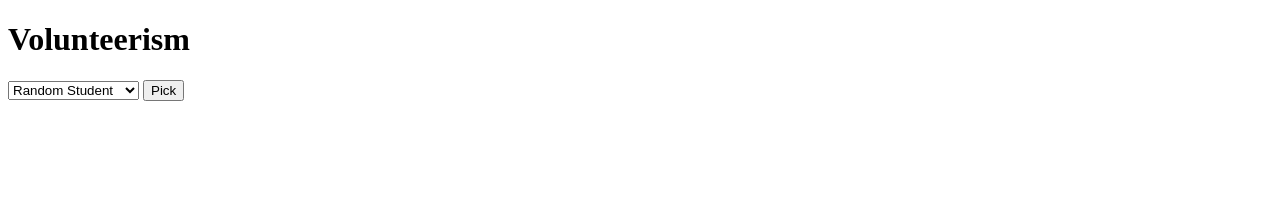
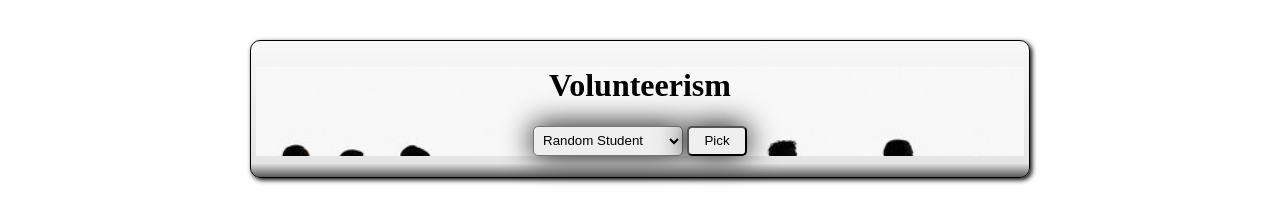
Before and after one commit to gregkorte/Volunteerism, a plain HTML site: page index.html in a window 1280 px wide. Drawn offline with Linux system fonts and the light colour scheme; no server answers.

Commit message:
Revisit project to clean up styling.

```diff
--- a/index.html
+++ b/index.html
@@ -7,6 +7,9 @@
         <link rel="stylesheet" href="main.css" type="text/css" />
     </head>
     <body>
+      <div class="container">
+        <div class="background">
+          <div class="input">
             <h1>Volunteerism</h1>
             <form id="generate-group">
               <select name="group-criteria">
@@ -21,6 +24,9 @@
             </form>
             <ul id="results">
             </ul>
-      <script src="main2.js"></script>
+          </div>
+        </div>
+      </div>
+      <script src="main.js"></script>
     </body>
 </html>
--- a/main.css
+++ b/main.css
@@ -1,3 +1,8 @@
+body {
+	margin: auto;
+	text-align: center;
+}
+
 .target {
   background: #eee;
 }
@@ -5,3 +10,63 @@
 .hidden {
   display: none;
 }
+
+.container {
+  border: 1px solid black;
+  min-height: 1px;
+	display: inline-block;
+	text-align: center;
+	border-radius: 10px;
+  box-shadow: 2px 2px 5px #000;
+  padding: 5px;
+  margin: 40px 5px 5px;
+  width: 60%;
+  background: rgb(248,248,248); /* Old browsers */
+  background: -moz-linear-gradient(top,  rgba(248,248,248,1) 0%, rgba(228,228,228,1) 90%, rgba(91,91,91,1) 100%); /* FF3.6+ */
+  background: -webkit-gradient(linear, left top, left bottom, color-stop(0%,rgba(248,248,248,1)), color-stop(90%,rgba(228,228,228,1)), color-stop(100%,rgba(91,91,91,1))); /* Chrome,Safari4+ */
+  background: -webkit-linear-gradient(top,  rgba(248,248,248,1) 0%,rgba(228,228,228,1) 90%,rgba(91,91,91,1) 100%); /* Chrome10+,Safari5.1+ */
+  background: -o-linear-gradient(top,  rgba(248,248,248,1) 0%,rgba(228,228,228,1) 90%,rgba(91,91,91,1) 100%); /* Opera 11.10+ */
+  background: -ms-linear-gradient(top,  rgba(248,248,248,1) 0%,rgba(228,228,228,1) 90%,rgba(91,91,91,1) 100%); /* IE10+ */
+  background: linear-gradient(to bottom,  rgba(248,248,248,1) 0%,rgba(228,228,228,1) 90%,rgba(91,91,91,1) 100%); /* W3C */
+  filter: progid:DXImageTransform.Microsoft.gradient( startColorstr='#f8f8f8', endColorstr='#5b5b5b',GradientType=0 ); /* IE6-9 */
+}
+
+.background {
+  width: 100%;
+  height: 100%;
+  background: url(img/next_in_line.jpg) no-repeat top center;
+  background-size: cover;
+}
+
+ul li {
+	font-family: tahoma, arial, sans-serif;
+	font-size: 1.5em;
+  font-weight: 600;
+	list-style-type: none;
+	text-align: left;
+	color: blue;
+	text-shadow:  1px 1px #a3a3a3;
+}
+
+select {
+  border-radius: 5px;
+  height: 30px;
+  width: 150px;
+  padding-left: 5px;
+  box-shadow: 0px 0px 30px #000;
+}
+
+input[type=submit] {
+  height: 30px;
+  width: 60px;
+  border-radius: 5px;
+  box-shadow: 0px 0px 30px #000;
+}
+
+input[type=number] {
+  height: 24px;
+  width: 40px;
+  border-radius: 5px;
+  padding-left: 5px;
+  box-shadow: 0px 0px 30px #000;
+}
--- a/main.js
+++ b/main.js
@@ -8,11 +8,6 @@ function getJSON(url, cb){
   xhr.send();
 }
 
-// getJSON('https://volunteerism-gregkor.firebaseio.com/students.json');
-
-// From: https://developer.mozilla.org/en-US/docs/Web/JavaScript/Reference/Global_Objects/Math/random
-// Returns a random integer between min (included) and max (excluded)
-// Using Math.round() will give you a non-uniform distribution!
 function getRandomInt(min, max){
   return Math.floor(Math.random() * (max - min)) + min;
 }
@@ -54,10 +49,9 @@ element.classList.add("hidden");
 document.addEventListener("DOMContentLoaded", function(){
   var $form = document.getElementById("generate-group");
   var students;
-  getJSON('https://volunteerism-gregkor.firebaseio.com/students.json', function(data){
+  getJSON('https://nsscohort07.firebaseio.com/Volunteerism/students.json', function(data){
     students = data;
   });
-  // var students = ["1", "2", "3", "4", "5", "6", "7", "8", "9", "10", "11", "12", "13", "14", "15", "16", "17", "18", "19", "20", "21", "22"]; ---This is now called into the JSON function
 
   var $select = $form.querySelector("select");
   var $numBox = $form.querySelector("input[type='number']");
```
Also changed, not shown: img/next_in_line.jpg (added). Lines whose indentation alone changed are shown as unchanged.
